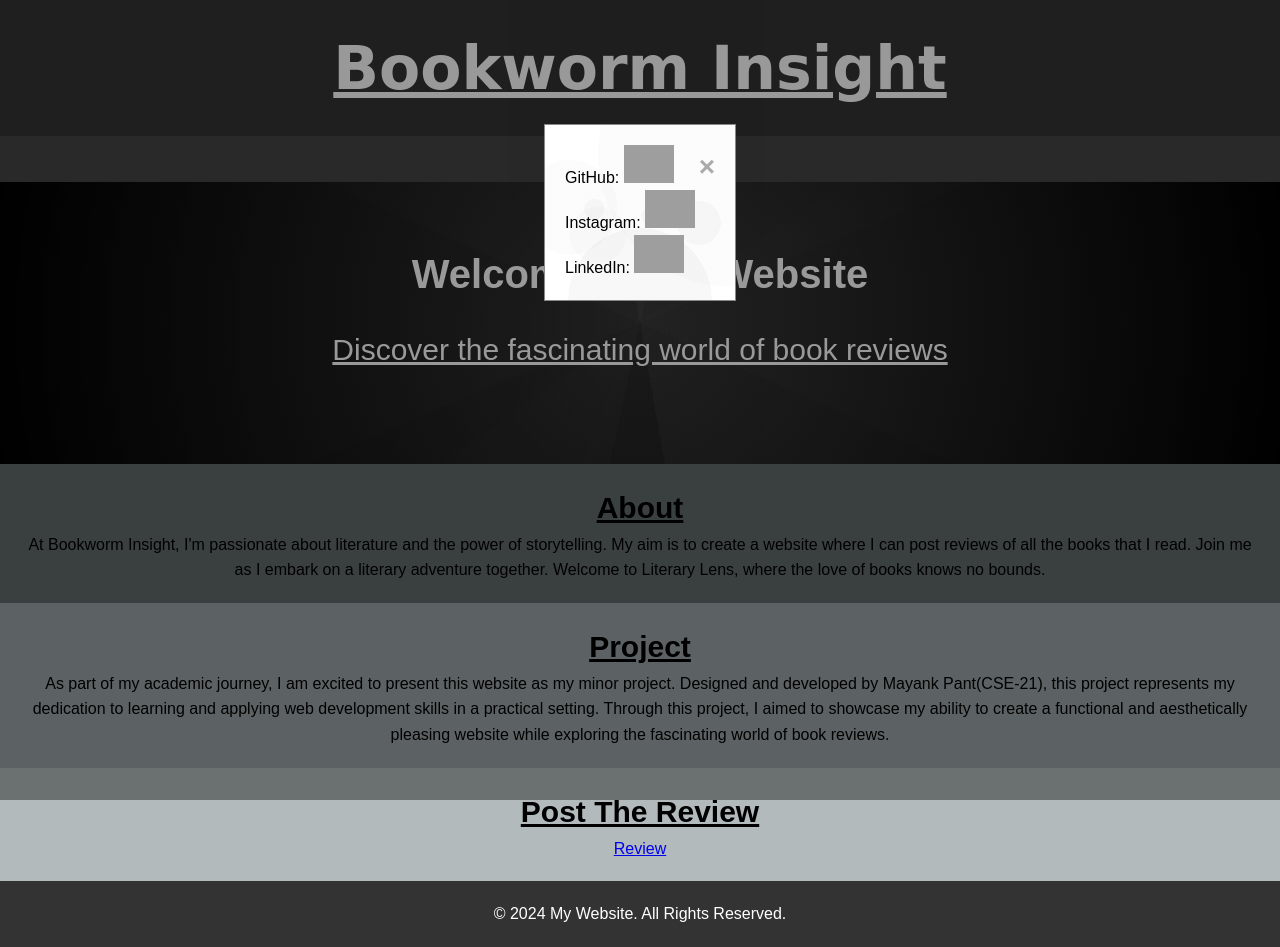
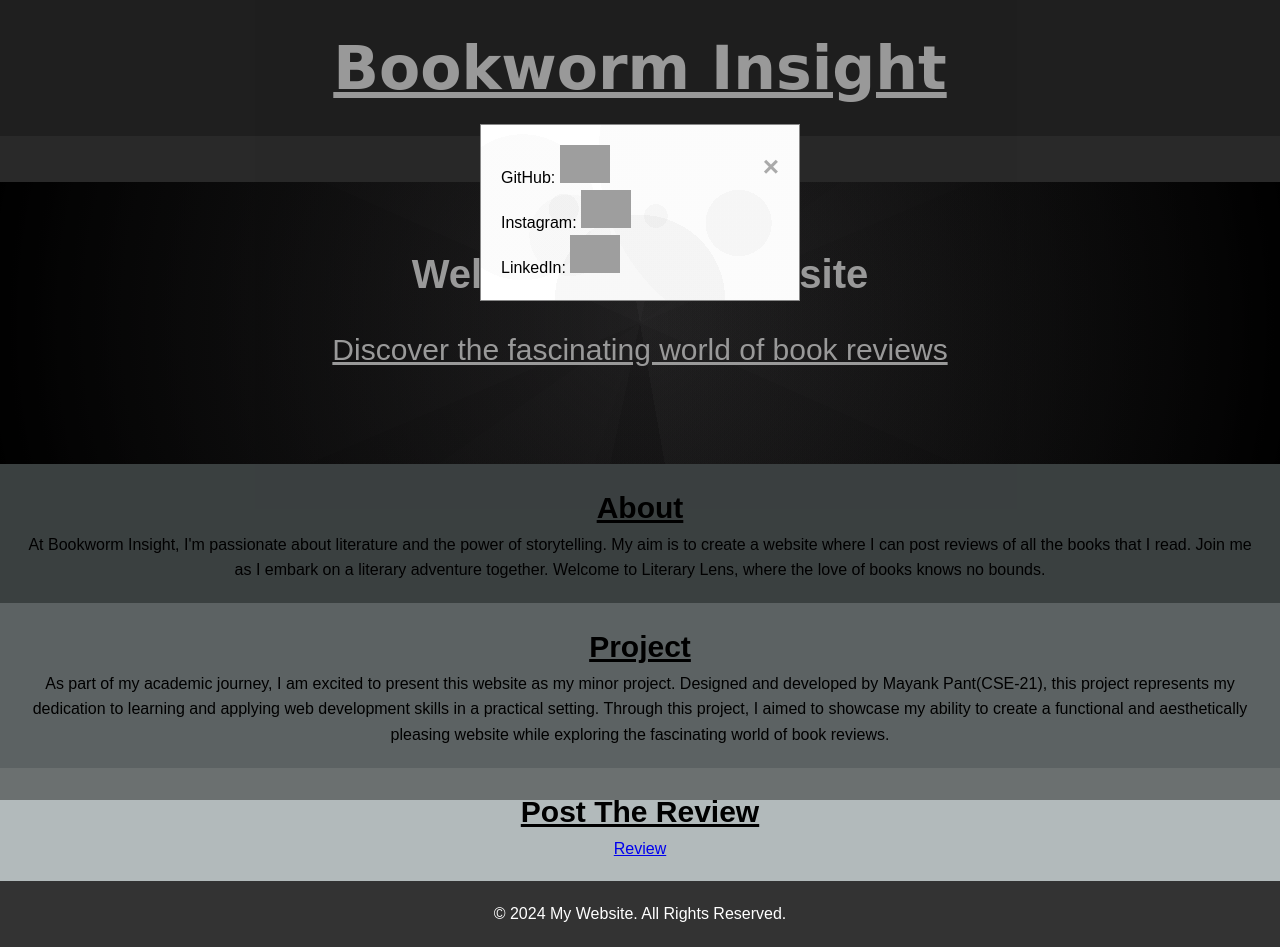
Before and after one commit to mayankpantt/My-Website, a plain HTML site: page index.html in a window 1280 px wide. Both pictures are taken after a click on the link "Connect". Drawn offline with Linux system fonts and the light colour scheme; grey boxes are pictures that could not be loaded.

Commit message:
Update index.html

```diff
--- a/index.html
+++ b/index.html
@@ -167,7 +167,7 @@
         background-image: radial-gradient(circle at 13% 47%, rgba(140, 140, 140,0.03) 0%, rgba(140, 140, 140,0.03) 25%,transparent 25%, transparent 100%),radial-gradient(circle at 28% 63%, rgba(143, 143, 143,0.03) 0%, rgba(143, 143, 143,0.03) 16%,transparent 16%, transparent 100%),radial-gradient(circle at 81% 56%, rgba(65, 65, 65,0.03) 0%, rgba(65, 65, 65,0.03) 12%,transparent 12%, transparent 100%),radial-gradient(circle at 26% 48%, rgba(60, 60, 60,0.03) 0%, rgba(60, 60, 60,0.03) 6%,transparent 6%, transparent 100%),radial-gradient(circle at 97% 17%, rgba(150, 150, 150,0.03) 0%, rgba(150, 150, 150,0.03) 56%,transparent 56%, transparent 100%),radial-gradient(circle at 50% 100%, rgba(25, 25, 25,0.03) 0%, rgba(25, 25, 25,0.03) 36%,transparent 36%, transparent 100%),radial-gradient(circle at 55% 52%, rgba(69, 69, 69,0.03) 0%, rgba(69, 69, 69,0.03) 6%,transparent 6%, transparent 100%),linear-gradient(90deg, rgb(255,255,255),rgb(255,255,255));        margin: 5% auto; /* 15% from the top and centered */
         padding: 20px;
         border: 1px solid #888;
-        width: 15%; /* Could be more or less, depending on screen size */
+        width: 25%; /* Could be more or less, depending on screen size */
     }
 
     /* Close Button */
```
